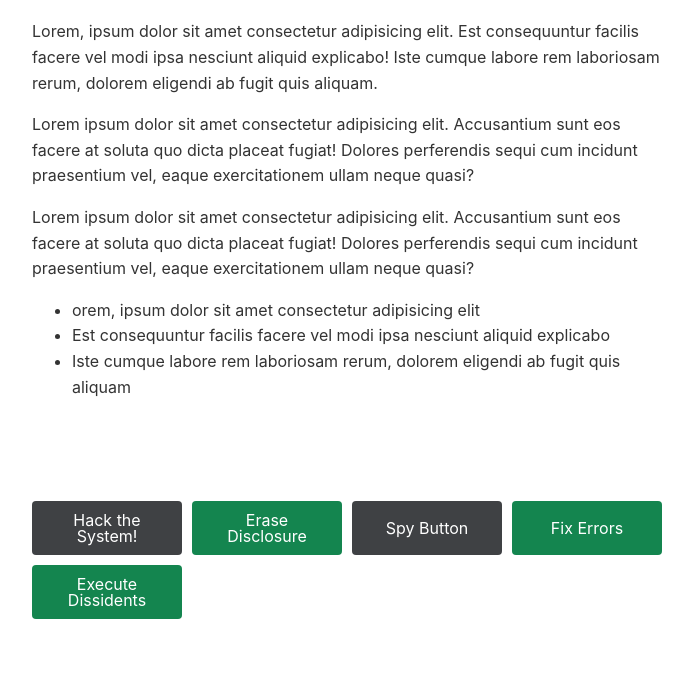
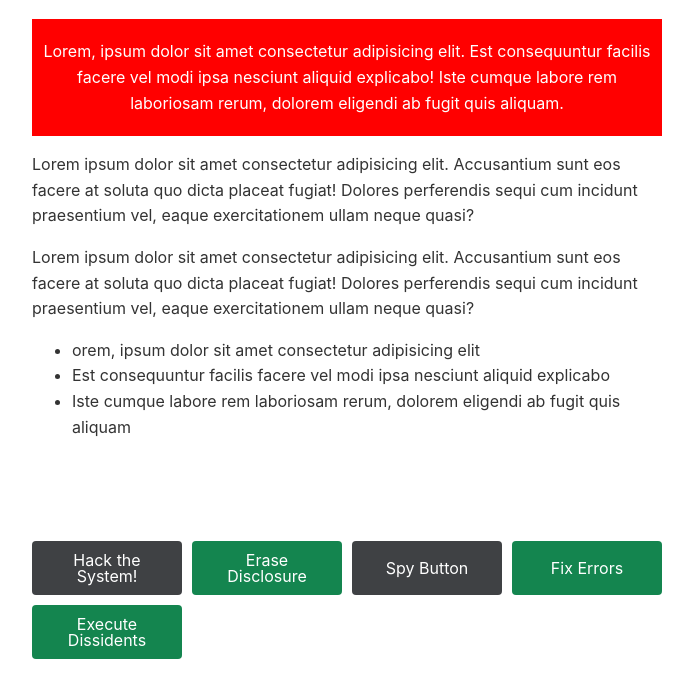
Before and after one commit to armornick/myquery, a website built with Vite: page index.html in a window 1280 px wide. Shown: the part 71-768 px from the top of the page, without its empty margins (293-986 px from the left). Built offline with nearby package versions, Linux system fonts and the light colour scheme.

Commit message:
add css method

```diff
--- a/index.html
+++ b/index.html
@@ -9,7 +9,7 @@
   <body>
     <main class="container">
       <h1>Lroem Imsum<sup>[sic]</sup></h1>
-      <p>Lorem, ipsum dolor sit amet consectetur adipisicing elit. Est consequuntur facilis facere vel modi ipsa nesciunt aliquid explicabo! Iste cumque labore rem laboriosam rerum, dolorem eligendi ab fugit quis aliquam.</p>
+      <p class="style-me">Lorem, ipsum dolor sit amet consectetur adipisicing elit. Est consequuntur facilis facere vel modi ipsa nesciunt aliquid explicabo! Iste cumque labore rem laboriosam rerum, dolorem eligendi ab fugit quis aliquam.</p>
       <p>Lorem ipsum dolor sit amet consectetur adipisicing elit. Accusantium sunt eos facere at soluta quo dicta placeat fugiat! Dolores perferendis sequi cum incidunt praesentium vel, eaque exercitationem ullam neque quasi?</p>
       <p class="fade-me">Lorem ipsum dolor sit amet consectetur adipisicing elit. Accusantium sunt eos facere at soluta quo dicta placeat fugiat! Dolores perferendis sequi cum incidunt praesentium vel, eaque exercitationem ullam neque quasi?</p>
       <ul>
--- a/src/main.ts
+++ b/src/main.ts
@@ -8,3 +8,12 @@ $('#fade-button').click(() => $('.fade-me').fadeOut());
 $('#get-text-button').click(() => alert($('h1').text()))
 $('#fix-button').click(() => $('h1').html('Lorem Ipsum'));
 $('#remove-button').click(() => $('#hack-button, #get-text-button').remove())
+
+$('.style-me').css({
+    color: 'white',
+    backgroundColor: 'red',
+    textAlign: 'center',
+    padding: '2rem 1rem',
+});
+
+console.log($('.style-me').css('color'));
--- a/src/myquery.ts
+++ b/src/myquery.ts
@@ -157,6 +157,29 @@ export class MyQuery {
         })
     }
 
+    css(input: string|object, value?:string){
+        if (typeof(input) === 'object' || value) {
+            return this.each(item => {
+                if (typeof(input) === 'object') {
+                    const properties = Object.keys(input);
+                    for (const property of properties) {
+                        Reflect.set(item.node.style, property, Reflect.get(input, property));
+                    }
+                }
+                else {
+                    if (value) {
+                        const styles = window.getComputedStyle(item.node);
+                        Reflect.set(styles, input, value);
+                    }
+                }
+            });
+        }
+        else {
+            const styles = window.getComputedStyle(this.node);
+            return Reflect.get(styles, input);
+        }
+    }
+
 }
 
 export default function $(query: QueryInput) {
```
